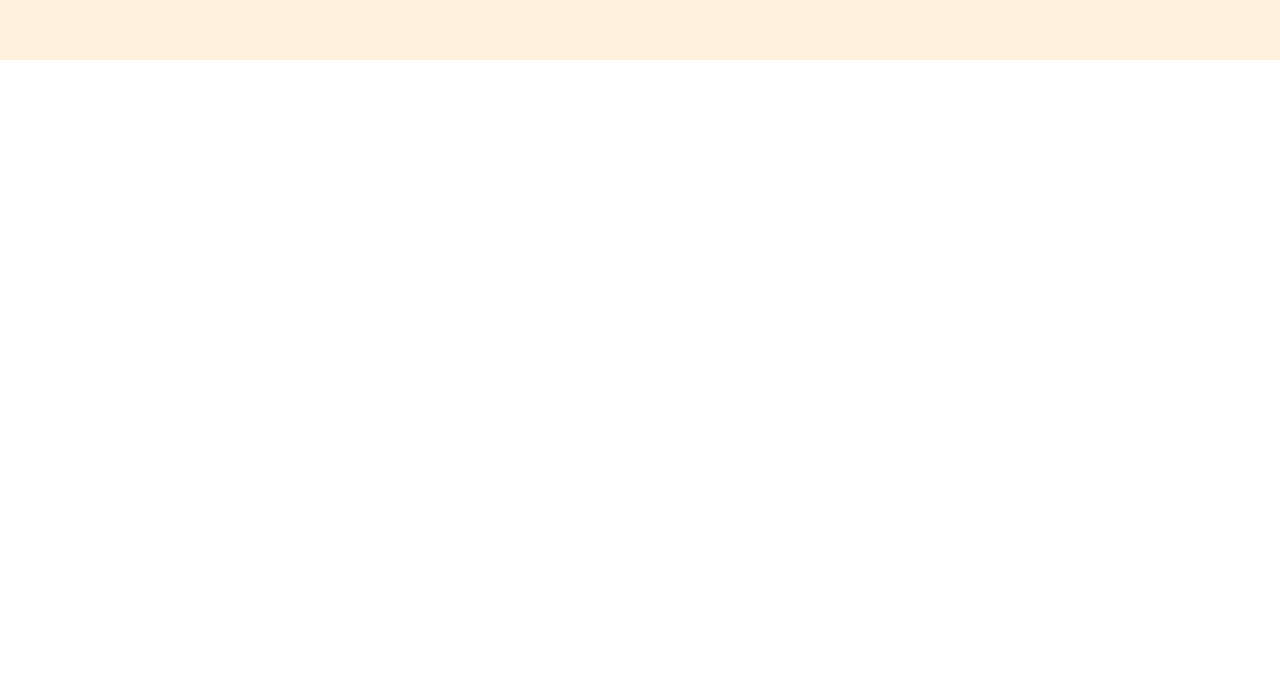
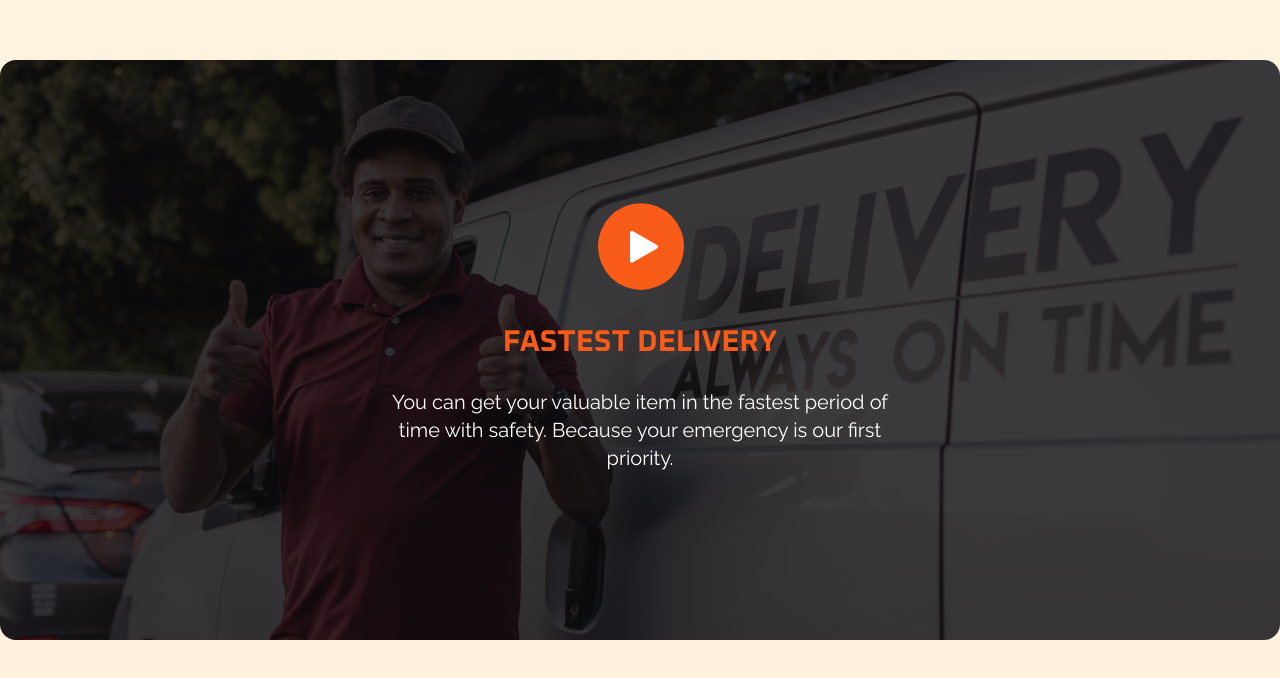
Before and after one commit to Rakib-siddiki/Quriarbox-App, a React (Vite) app: page / in a window 1280 px wide. Shown: the part 2303-2981 px from the top of the page. Before the commit the page ends 2363 px from the top, so only its background shows below. Built offline with nearby package versions, Linux system fonts and the light colour scheme.

Commit message:
delivery

```diff
--- a/src/App.jsx
+++ b/src/App.jsx
@@ -1,5 +1,6 @@
 import Banner from "./components/banner/Banner";
 import Client from "./components/client/Client";
+import Delivery from "./components/delivery/Delivery";
 import Navbar from "./components/navbar/Navbar";
 import Service from "./components/service/Service";
 
@@ -10,6 +11,7 @@ const App = () => {
       <Banner />
       <Service />
       <Client/>
+      <Delivery/>
     </>
   );
 };
--- /dev/null
+++ b/src/components/delivery/Delivery.jsx
@@ -0,0 +1,24 @@
+import playIcon from '../../assets/images/delivery/play-Icon.svg'
+
+const Delivery = () => {
+  return (
+    <>
+      <section className="  max-w-container mx-auto xl:pb-44 pb-16 p-5 xl:p-0 ">
+        <div className="bg-delivery-bg bg-no-repeat  bg-cover rounded-2xl">
+          <div className="xl:pt-32 xl:pb-[168px] py-20 bg-[#0A090DCC] rounded-2xl p-5">
+            <div className="text-center">
+              <img className="mx-auto scale-75 xl:scale-100 " src={playIcon} alt="..." />
+              <h2 className='font-Oxanium font-bold text-2xl sm:text-3xl text-primary xl:mt-5  md:mt-2 '>FASTEST DELIVERY</h2>
+              <p className='font-Raleway font-normal md:w-80 xl:w-[500px] lg:text-xl text-[16px] xl:mt-[28px] mt-2 text-white mx-auto  '>
+                You can get your valuable item in the fastest period of time
+                with safety. Because your emergency is our first priority.
+              </p>
+            </div>
+          </div>
+        </div>
+      </section>
+    </>
+  );
+};
+
+export default Delivery;
--- a/tailwind.config.js
+++ b/tailwind.config.js
@@ -22,6 +22,7 @@ export default {
       },
       backgroundImage:{
         'banner-bg':'url(./assets/images/Nav&Banner/banner image.png)',
+        'delivery-bg':'url(./assets/images/delivery/delivery.png)',
       }
     },
   },
```
Also changed, not shown: src/assets/images/delivery/delivery.png (renamed from src/assets/images/delivery/delivry.png).
